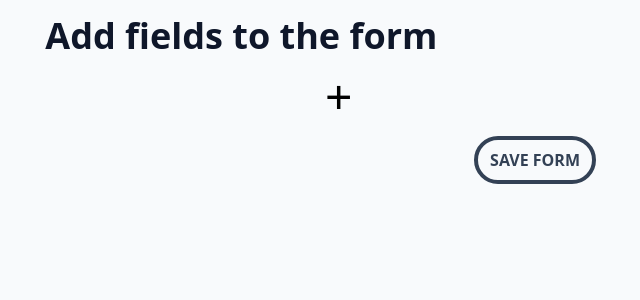
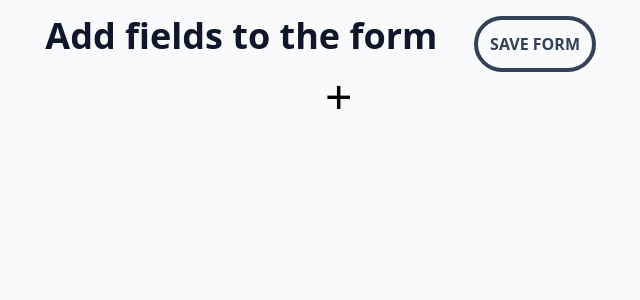
Before and after one commit to wariiandr/forms-editor, a Vue app: page /creating in a window 1280 px wide. Shown: the top 300 px of the page, without its empty margins (8-648 px from the left). Built offline with nearby package versions, Linux system fonts and the light colour scheme.

Commit message:
add pinia to the project and create form store

```diff
--- a/package.json
+++ b/package.json
@@ -8,6 +8,7 @@
   },
   "dependencies": {
     "core-js": "^3.8.3",
+    "pinia": "^2.0.34",
     "vue": "^3.2.13",
     "vue-router": "^4.0.3"
   },
--- a/src/components/FormCreating/FormCreatingFieldList.vue
+++ b/src/components/FormCreating/FormCreatingFieldList.vue
@@ -1,70 +1,41 @@
 <template>
     <div class="w-6/12">
         <form-creating-field-list-item
-            v-for="(field, idx) in fields"
+            v-for="(field, idx) in form.fields"
             :key="idx"
 
             :field="field"
         />
 
         <button class="block mx-auto text-5xl disabled:text-slate-400"
-            :disabled="isDisabledAddBtn"
-            @click="addNewField()">
+            :disabled="isFormLastFieldInvalid"
+            @click="addFormNewField()">
             +
         </button>
-
-        <div class="w-full flex justify-end mt-4">
-            <b-button
-                :text="'SAVE FORM'"
-                :disabled="isDisabledAddBtn"
-                @click="saveForm()"
-            />
-        </div>
     </div>
 </template>
 
 <script>
-import { ref, computed } from 'vue';
+import { storeToRefs } from 'pinia';
 
 import FormCreatingFieldListItem from './FormCreatingFieldListItem.vue';
+
+import { useFormStore } from '@/store/form.js';
 
 export default {
     components: { FormCreatingFieldListItem },
     setup() {
-        const fields = ref([]);
+        const formStore = useFormStore();
 
-        function addNewField() {
-            fields.value.push({
-                input: '',
-                label: '',
-                type: '',
-                options: []
-            })
-        }
+        const { form, isFormLastFieldInvalid } = storeToRefs(formStore);
 
-        const isDisabledAddBtn = computed(() => {
-            if (fields.value.length) {
-                const lastField = fields.value[fields.value.length - 1];
-
-                if (lastField.input === 'Input' && lastField.label && lastField.type) return false;
-                if (lastField.input === 'Select' && lastField.label && lastField.options.length) return false;
-                if (lastField.input === 'Checkbox' && lastField.label) return false;
-
-                return true;
-            }
-
-            return false;
-        })
-
-        function saveForm() {
-
-        }
+        const { addFormNewField } = formStore;
 
         return {
-            fields,
-            addNewField,
-            isDisabledAddBtn,
-            saveForm
+            formStore,
+            form,
+            isFormLastFieldInvalid,
+            addFormNewField,
         }
     }
 }
--- a/src/main.js
+++ b/src/main.js
@@ -1,13 +1,16 @@
 import { createApp } from 'vue'
 import App from './App.vue'
 import router from './router'
+import { createPinia } from 'pinia'
 import components from '@/components/UI/index.js'
 import './index.css';
 
+const pinia = createPinia()
 const app = createApp(App)
 
 components.forEach(component => {
     app.component(component.name, component)
 })
 
+app.use(pinia)
 app.use(router).mount('#app')
--- /dev/null
+++ b/src/store/form.js
@@ -0,0 +1,35 @@
+import { defineStore } from 'pinia'
+import { computed, ref } from 'vue';
+
+export const useFormStore = defineStore('form', () => {
+    const form = ref({ title: '', fields: [], creationDate: '' });
+
+    function addFormNewField() {
+        form.value.fields.push({
+            input: '',
+            label: '',
+            type: '',
+            options: []
+        })
+    }
+
+    const isFormLastFieldInvalid = computed(() => {
+        if (form.value.fields.length) {
+            const lastField = form.value.fields[form.value.fields.length - 1];
+
+            if (lastField.input === 'Input' && lastField.label && lastField.type) return false;
+            if (lastField.input === 'Select' && lastField.label && lastField.options.length) return false;
+            if (lastField.input === 'Checkbox' && lastField.label) return false;
+
+            return true;
+        }
+
+        return false;
+    })
+
+    return {
+        form,
+        addFormNewField,
+        isFormLastFieldInvalid,
+    }
+})
--- a/src/views/FormCreatingView.vue
+++ b/src/views/FormCreatingView.vue
@@ -1,15 +1,41 @@
 <template>
     <div>
-        <h2 class="mb-4 text-4xl font-semibold text-slate-900"> Add fields to the form </h2>
+        <div class="w-6/12 flex justify-between">
+            <h2 class="mb-4 text-4xl font-semibold text-slate-900"> Add fields to the form </h2>
+
+            <b-button
+                :text="'SAVE FORM'"
+                :disabled="isFormLastFieldInvalid"
+                @click="saveForm()"
+            />
+        </div>
 
         <form-creating-field-list />
     </div>
 </template>
 
 <script>
+import { storeToRefs } from 'pinia';
+
 import FormCreatingFieldList from '@/components/FormCreating/FormCreatingFieldList.vue';
 
+import { useFormStore } from '@/store/form.js';
+
 export default {
-    components: { FormCreatingFieldList }
+    components: { FormCreatingFieldList },
+    setup() {
+        const formStore = useFormStore();
+
+        const { isFormLastFieldInvalid } = storeToRefs(formStore);
+
+        function saveForm() {
+
+        }
+
+        return {
+            saveForm,
+            isFormLastFieldInvalid
+        }
+    }
 }
 </script>
```
Also changed, not shown: 1 other file (tests, documents, lock files or other folders).
